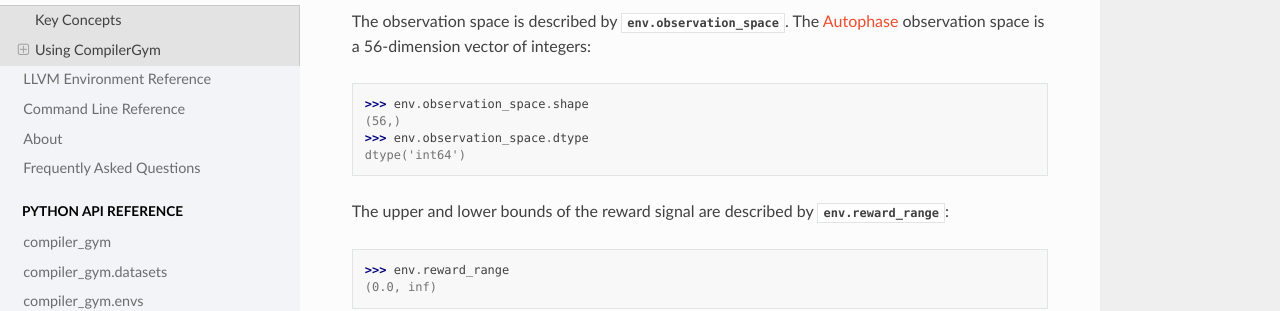
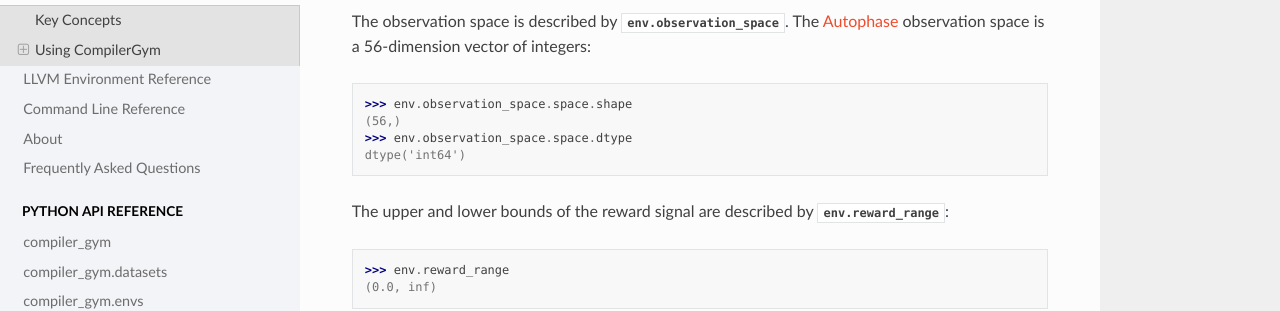
Before and after one commit to facebookresearch/CompilerGym, a Sphinx documentation site: the page built from docs/source/getting_started.rst, in a window 1280 px wide and 900 px high, scrolled down 3585 px. Shown: the part 163-474 px from the top of the window. Built offline with Sphinx 7.4.7 and the Read the Docs theme 2.0.0, drawn with Linux system fonts in a browser that asks for light colours; pages that are not in the unit, such as notebooks, are missing from menus.

Commit message:
Fix error when running tutorial
When running the tutorial in CoLab I got 2 errors:
AttributeError: 'ObservationSpaceSpec' object has no attribute 'shape'
AttributeError: 'ObservationSpaceSpec' object has no attribute 'dtype'

so this commit does the fix

```diff
--- a/docs/source/getting_started.rst
+++ b/docs/source/getting_started.rst
@@ -161,9 +161,9 @@ The observation space is described by
 The :ref:`Autophase <llvm/index:Autophase>` observation space is a 56-dimension
 vector of integers:
 
-    >>> env.observation_space.shape
+    >>> env.observation_space.space.shape
     (56,)
-    >>> env.observation_space.dtype
+    >>> env.observation_space.space.dtype
     dtype('int64')
 
 The upper and lower bounds of the reward signal are described by
```
